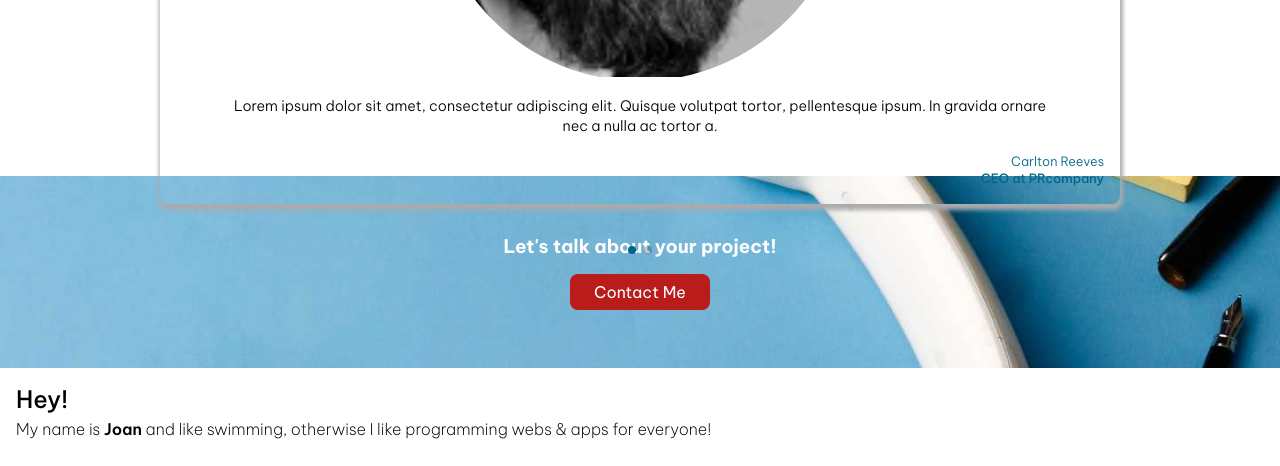
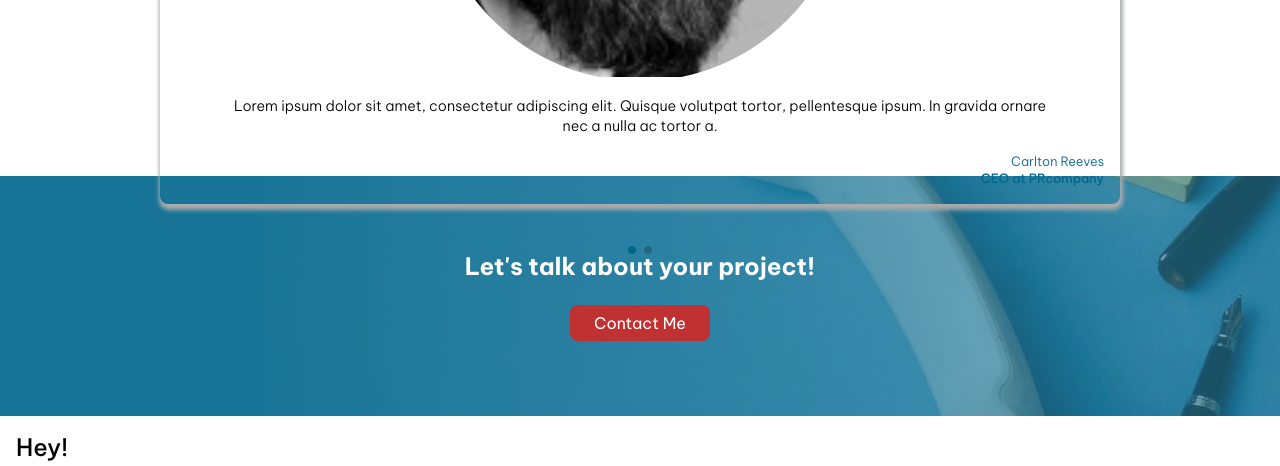
Before and after one commit to JonMenez/landing-page-giDev, a React app: page / in a window 1280 px wide. Shown: the part 2989-3455 px from the top of the page. Built offline with nearby package versions, Linux system fonts and the light colour scheme.

Commit message:
[UPDATE] background linear-gradient

```diff
--- a/src/styles/contact.scss
+++ b/src/styles/contact.scss
@@ -3,18 +3,21 @@
 
 .contact {
     display: flex;
-    height: 12em;
+    height: 15em;
     justify-content: center;
     align-items: center;
     flex-direction: column;
-    background-image: url('@images/contact-banner.jpeg');
+    background-image: linear-gradient(90.09deg, #00668B 28.84%, rgba(0, 102, 139, 0.6) 45.29%, rgba(0, 102, 139, 0.6) 49.5%), url('@images/contact-banner.jpeg') ;
+    background-image: linear-gradient(90deg, #00668B 18.84%,  rgba(0, 102, 139, 0.6) 89.5%), url('@images/contact-banner.jpeg') ;
+    opacity: .9;
     background-repeat: no-repeat;
     background-size: cover;
 
     &__title {
-        width: min(50%, 500px);
+        font-size: 1.5rem;
+        width: min(55%, 500px);
         color: #fff;
         text-align: center;
-        padding-bottom: 1rem;
+        padding-bottom: 1.5rem;
     }
 }
```
